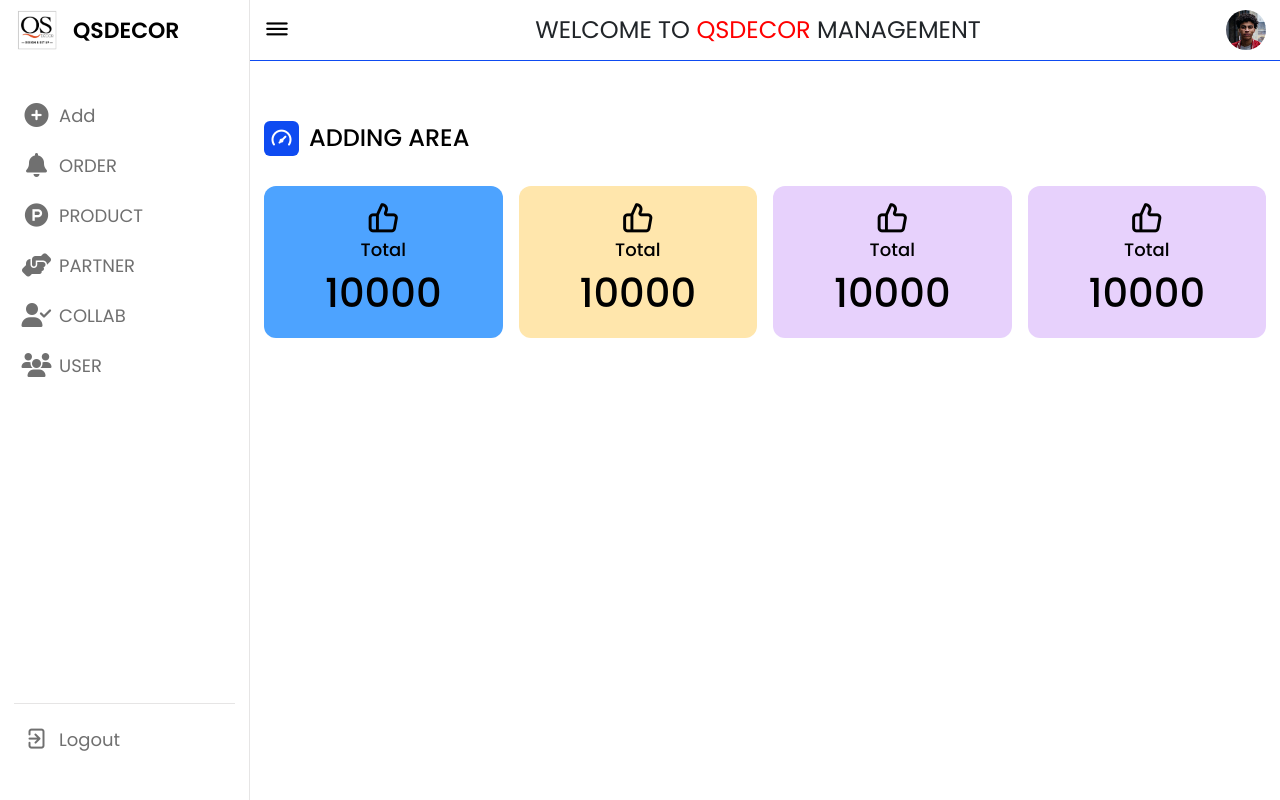
After one commit to sherlockduy4869/QSDecor_Management, a PHP site: page /addArea.php in a window 1280 px wide. The commit adds this page. Run offline with PHP 8.4, Linux system fonts and the light colour scheme; some libraries are stand-ins or nearby versions.

Commit message:
Feat: acreate addArea.php and adjust sidebar correspondly

```diff
--- a/Include/sidebar.php
+++ b/Include/sidebar.php
@@ -8,7 +8,11 @@
         </div>
         <div class="menu-items">
             <ul class="nav-links">
-                <li><a href="#">
+                <li><a href="addArea.php">
+                    <i class="fa-solid fa-circle-plus"></i>
+                    <span class="link-name">Add</span>
+                </a></li>
+                <li><a href="index.php">
                     <i class="fa-solid fa-bell"></i>
                     <span class="link-name">ORDER</span>
                 </a></li>
@@ -25,7 +29,7 @@
                     <span class="link-name">COLLAB</span>
                 </a></li>
                 <li><a href="#">
-                    <i class="uil uil-user"></i>
+                    <i class="fa-solid fa-users"></i>
                     <span class="link-name">USER</span>
                 </a></li>
             </ul>
--- a/SQL Code/QSDecorManagement.sql
+++ b/SQL Code/QSDecorManagement.sql
@@ -55,7 +55,7 @@ CREATE TABLE tbl_order
 	CUSTOMER_PHONE VARCHAR(255),
 	CUSTOMER_ADDRESS VARCHAR(255),
 
-	PRODUCT_PRICE FLOAT,
+	SELL_PRICE FLOAT,
 	SHIPPING_FEE FLOAT,
 	OTHERS_FEE FLOAT,
 	DEPOSIT FLOAT,
--- /dev/null
+++ b/addArea.php
@@ -0,0 +1,47 @@
+<?php
+    include_once "Include/header.php";
+    include_once "Include/sidebar.php";
+?>
+    <!--DASHBOARD AREA-->
+    <section class="dashboard">
+        <div class="top">
+            <i class="uil uil-bars sidebar-toggle"></i>
+            <span>WELCOME TO <span style="color: red;">QSDECOR</span> MANAGEMENT</span>
+            <img src="/Resource/img/profile-1.jpg" alt="">
+        </div>
+        <div class="dash-content">
+            <div class="overview">
+                <div class="title">
+                    <i class="uil uil-tachometer-fast"></i>
+                    <span class="text">ADDING AREA</span>
+                </div>
+
+                <div class="boxes">
+                    <div class="box box1">
+                        <i class="uil uil-thumbs-up"></i>
+                        <span class="text">Total</span>
+                        <span class="number">10000</span>
+                    </div>
+
+                    <div class="box box2">
+                        <i class="uil uil-thumbs-up"></i>
+                        <span class="text">Total</span>
+                        <span class="number">10000</span>
+                    </div>
+
+                    <div class="box box3">
+                        <i class="uil uil-thumbs-up"></i>
+                        <span class="text">Total</span>
+                        <span class="number">10000</span>
+                    </div>
+
+                    <div class="box box3">
+                        <i class="uil uil-thumbs-up"></i>
+                        <span class="text">Total</span>
+                        <span class="number">10000</span>
+                    </div>
+                </div>
+            </div>
+<?php
+    include_once "Include/footer.php";
+?>
```
Also changed, not shown: index.php (+8 -4 lines), orderAdd.php (+90 -0 lines).
